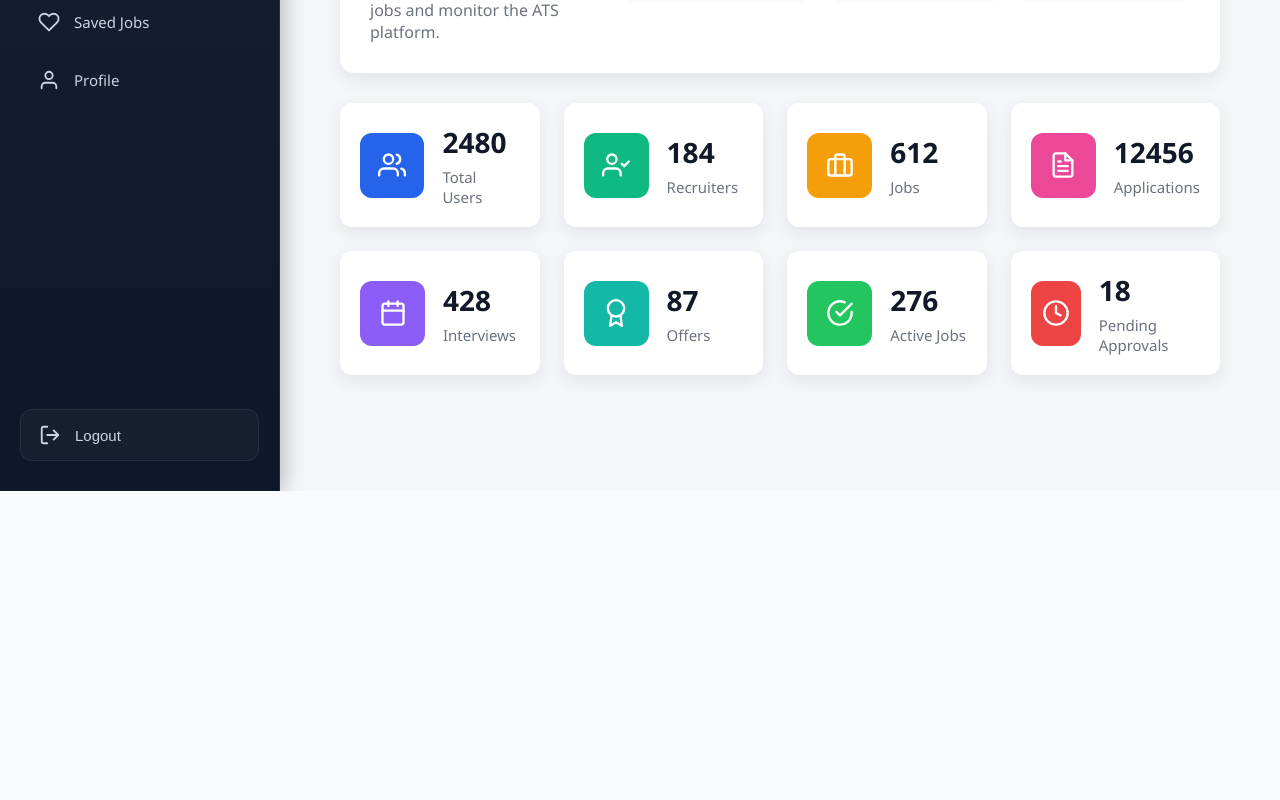
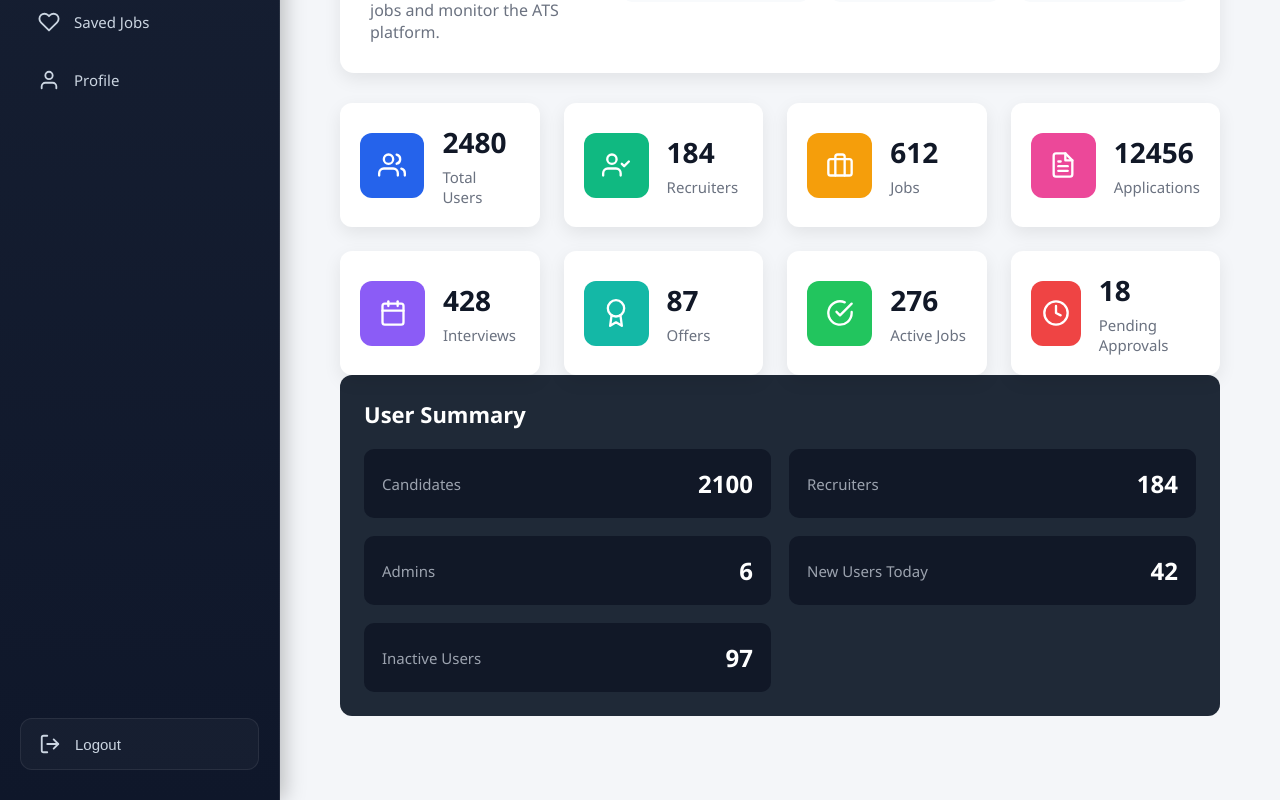
Before and after one commit to hemantbirla/smart-applicant-tracking-system, a React (Vite) app: page /admin/dashboard in a window 1280 px wide. Shown: the part 309-1109 px from the top of the page. Before the commit the page ends 800 px from the top, so only its background shows below. Built offline with nearby package versions, Linux system fonts and the light colour scheme; no server answers.

Commit message:
Implement user summary component

```diff
--- a/src/components/admin/UserSummary.jsx
+++ b/src/components/admin/UserSummary.jsx
@@ -0,0 +1,65 @@
+import { userSummary } from "../../constants/adminDashboardData";
+
+const UserSummary = () => {
+  return (
+    <div className="admin-section-card">
+      <h3 className="admin-section-title">
+        User Summary
+      </h3>
+
+      <div className="summary-grid">
+        <div className="summary-item">
+          <span className="summary-label">
+            Candidates
+          </span>
+
+          <span className="summary-value">
+            {userSummary.candidates}
+          </span>
+        </div>
+
+        <div className="summary-item">
+          <span className="summary-label">
+            Recruiters
+          </span>
+
+          <span className="summary-value">
+            {userSummary.recruiters}
+          </span>
+        </div>
+
+        <div className="summary-item">
+          <span className="summary-label">
+            Admins
+          </span>
+
+          <span className="summary-value">
+            {userSummary.admins}
+          </span>
+        </div>
+
+        <div className="summary-item">
+          <span className="summary-label">
+            New Users Today
+          </span>
+
+          <span className="summary-value">
+            {userSummary.newUsersToday}
+          </span>
+        </div>
+
+        <div className="summary-item">
+          <span className="summary-label">
+            Inactive Users
+          </span>
+
+          <span className="summary-value">
+            {userSummary.inactiveUsers}
+          </span>
+        </div>
+      </div>
+    </div>
+  );
+};
+
+export default UserSummary;
--- a/src/pages/AdminDashboard/AdminDashboard.jsx
+++ b/src/pages/AdminDashboard/AdminDashboard.jsx
@@ -4,14 +4,15 @@ import AdminHeader from "../../components/admin/AdminHeader";
 import AdminStatistics from "../../components/admin/AdminStatistics";
 
 import "../../styles/adminDashboard.css";
+import UserSummary from "../../components/admin/UserSummary";
 
 const AdminDashboard = () => {
   return (
     <DashboardLayout>
       <div className="admin-dashboard">
         <AdminHeader />
-
         <AdminStatistics />
+        <UserSummary />
       </div>
     </DashboardLayout>
   );
--- a/src/styles/adminDashboard.css
+++ b/src/styles/adminDashboard.css
@@ -224,3 +224,54 @@ grid-template-columns:1fr;
 }
 
 }
+
+/* ===========================
+   User Summary
+=========================== */
+
+
+.admin-section-card {
+  background: #1f2937;
+  border-radius: 12px;
+  padding: 24px;
+  margin-bottom: 24px;
+}
+
+.admin-section-title {
+  font-size: 22px;
+  font-weight: 700;
+  color: #fff;
+  margin-bottom: 20px;
+}
+
+.summary-grid {
+  display: grid;
+  grid-template-columns: repeat(2, 1fr);
+  gap: 18px;
+}
+
+.summary-item {
+  background: #111827;
+  border-radius: 10px;
+  padding: 18px;
+  display: flex;
+  justify-content: space-between;
+  align-items: center;
+}
+
+.summary-label {
+  color: #9ca3af;
+  font-size: 15px;
+}
+
+.summary-value {
+  color: #fff;
+  font-size: 24px;
+  font-weight: 700;
+}
+
+@media (max-width: 768px) {
+  .summary-grid {
+    grid-template-columns: 1fr;
+  }
+}
```
